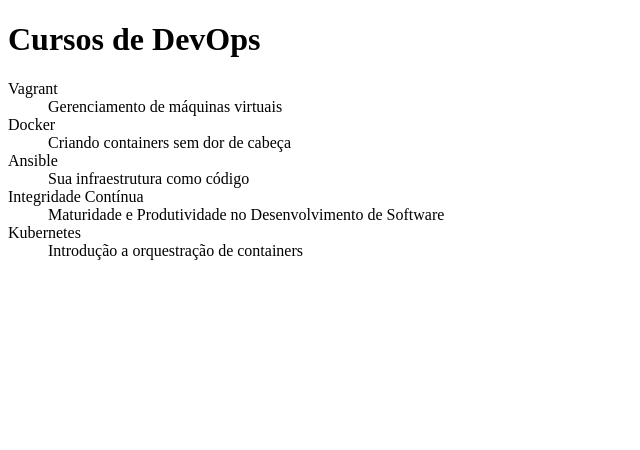
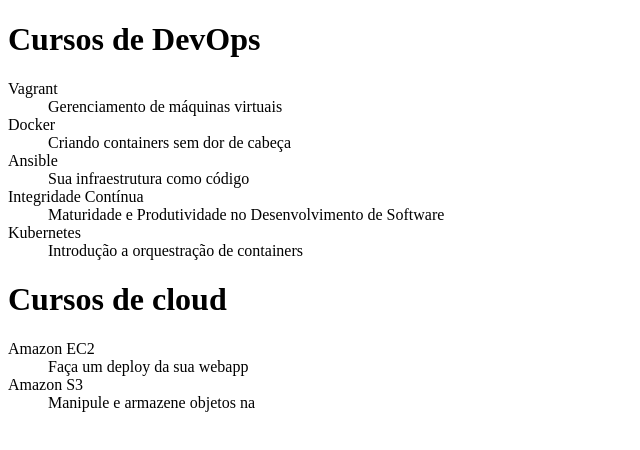
Before and after one commit to sanchesAnderson/git-github, a plain HTML site: page index.html in a window 1280 px wide. Shown: the whole page, without its empty margins (0-640 px from the left). Drawn offline with Linux system fonts and the light colour scheme.

Commit message:
Cursos de EC2

```diff
--- a/index.html
+++ b/index.html
@@ -23,5 +23,12 @@
             <dt>Kubernetes</dt>
             <dd>Introdução a orquestração de containers</dd>
         </dl>
+        <h1>Cursos de cloud</h1>
+        <dl>
+            <dt>Amazon EC2</dt>
+            <dd>Faça um deploy da sua webapp</dd>
+            <dt>Amazon S3</dt>
+            <dd>Manipule e armazene objetos na</dd>
+        </dl>
     </body>
 </html>
```
